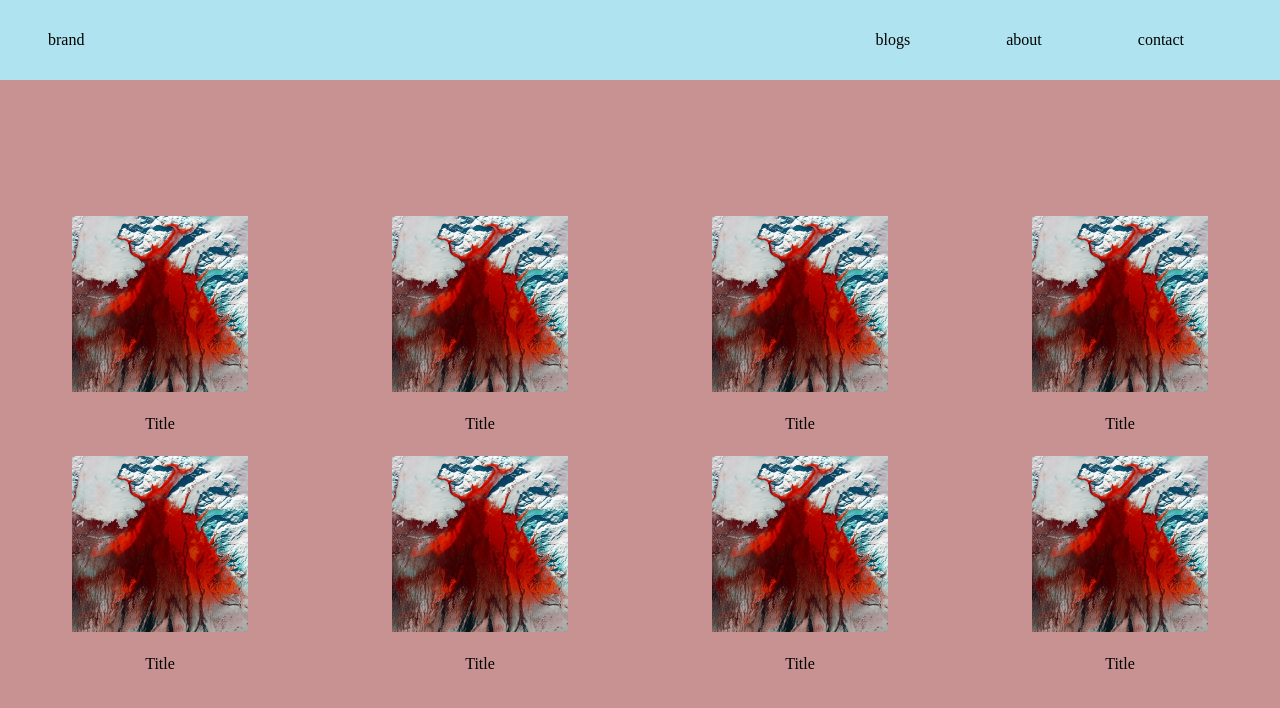
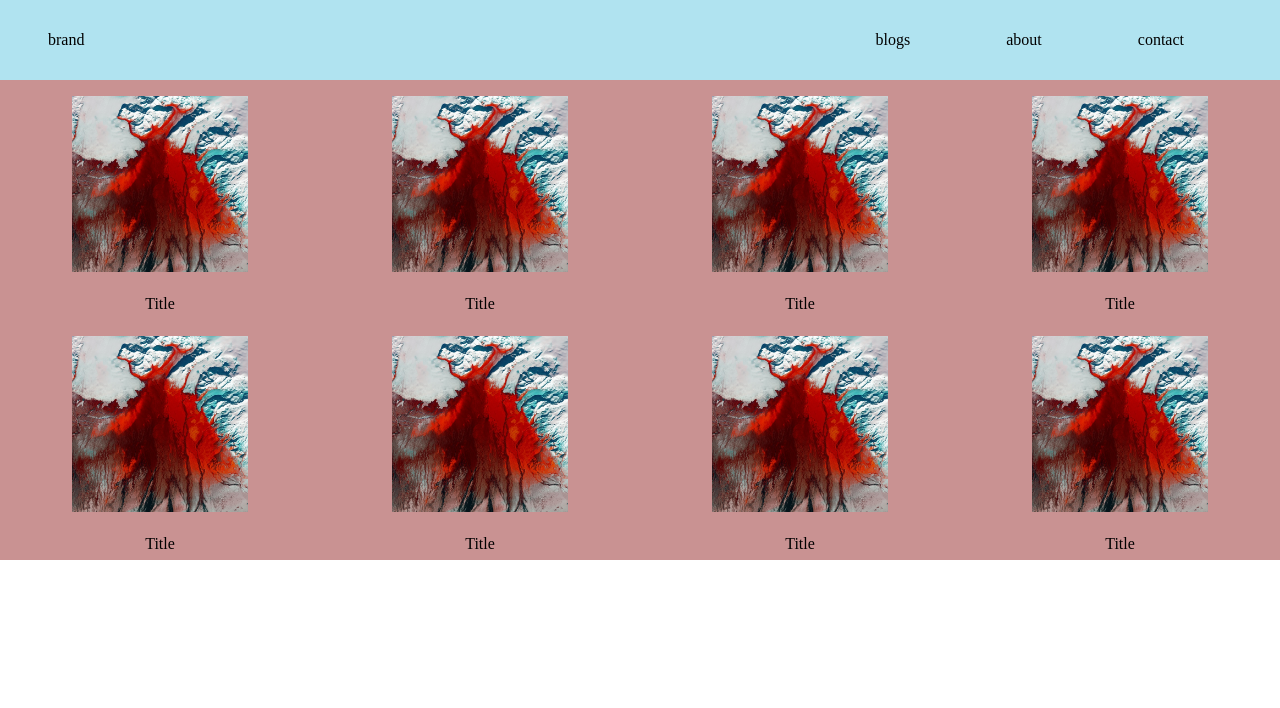
Before and after one commit to mbalandari/sample-blog, a React (Create React App) app: page /category in a window 1280 px wide. Shown: the top 708 px of the page. Built offline with nearby package versions, Linux system fonts and the light colour scheme.

Commit message:
add blog page

```diff
--- a/src/App.js
+++ b/src/App.js
@@ -3,6 +3,7 @@ import './App.css';
 import Navbar from './components/Navbar';
 import Home from './pages/Home';
 import Category from './pages/Category';
+import Blog from "./pages/Blog";
 
 function App() {
   return (
@@ -12,6 +13,7 @@ function App() {
         <Routes>
           <Route path="/" element={<Home />} />
           <Route path="/category" element={<Category />} />
+          <Route path="/blog" element={<Blog />} />
         </Routes>
       </BrowserRouter>
 
--- a/src/components/BlogCard.js
+++ b/src/components/BlogCard.js
@@ -1,12 +1,13 @@
 import React from 'react'
 import './BlogCard.css'
 import pic1 from '../assets/img/pic1.jpg';
+import { Link } from 'react-router-dom';
 
 const BlogCard = () => {
     return (
         <div className='blogcard'>
             <img src={pic1} alt="pic1" />
-            <h2>Title</h2>
+            <h2><Link to='/blog'>Title</Link></h2>
         </div>
     )
 }
--- a/src/pages/Blog.js
+++ b/src/pages/Blog.js
@@ -0,0 +1,10 @@
+import React from 'react'
+import './Blog.css'
+
+const Blog = () => {
+    return (
+        <div>Blog</div>
+    )
+}
+
+export default Blog
--- a/src/pages/Category.css
+++ b/src/pages/Category.css
@@ -1,9 +1,8 @@
 .category {
-    height: 90vh;
     width: 100%;
     background-color: rgb(201, 146, 146);
     display: flex;
-    flex-wrap: wrap;
     justify-content: center;
     align-content: center;
+    flex-wrap: wrap;
 }
--- a/src/pages/Category.js
+++ b/src/pages/Category.js
@@ -5,14 +5,30 @@ import BlogCard from '../components/BlogCard'
 const Category = () => {
     return (
         <div className='category'>
+            <div className="card">
                 <BlogCard />
+            </div>
+            <div className="card">
                 <BlogCard />
+            </div>
+            <div className="card">
                 <BlogCard />
+            </div>
+            <div className="card">
                 <BlogCard />
+            </div>
+            <div className="card">
                 <BlogCard />
+            </div>
+            <div className="card">
                 <BlogCard />
+            </div>
+            <div className="card">
                 <BlogCard />
+            </div>
+            <div className="card">
                 <BlogCard />
+            </div>
         </div>
     )
 }
```
Lines whose indentation alone changed are shown as unchanged.
